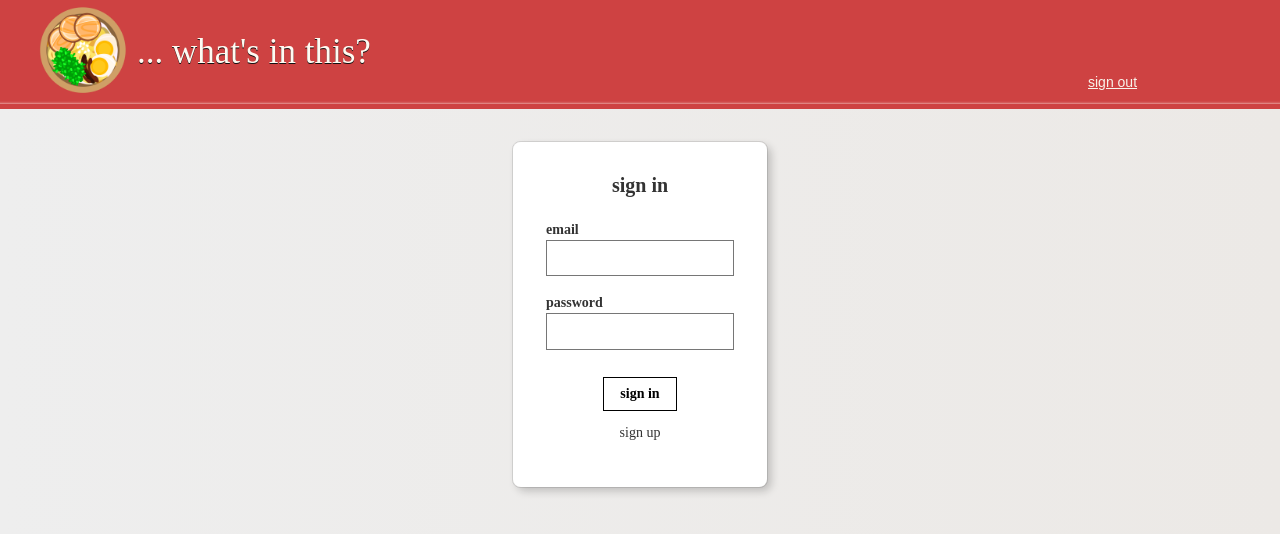
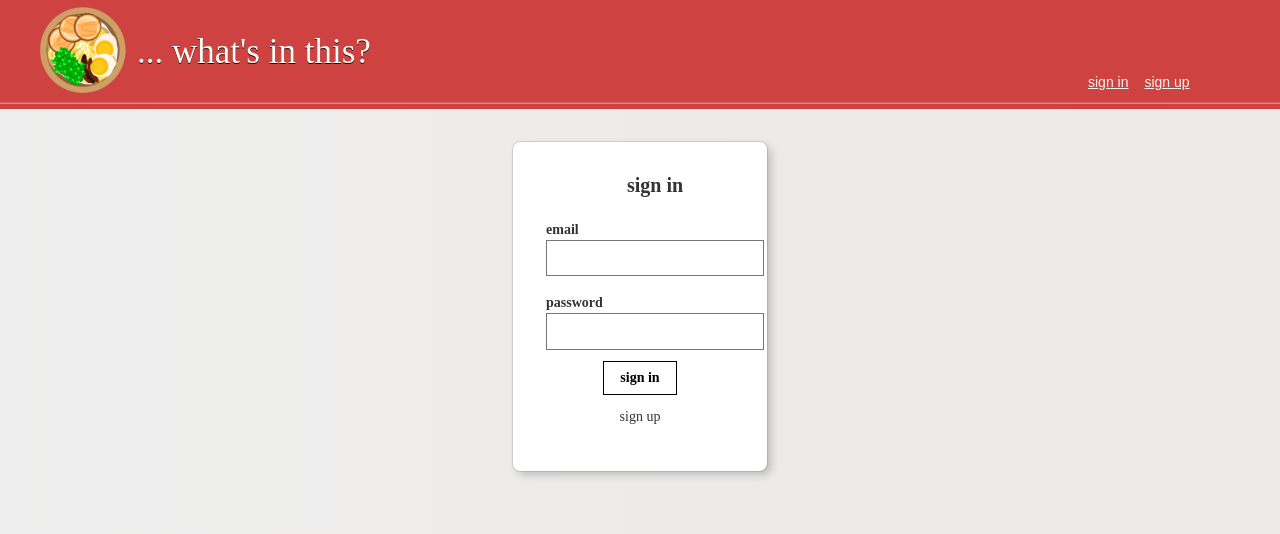
Before and after one commit to bmumz/whats-in-this, a React (Create React App) app: page / in a window 1280 px wide. Shown: the top 534 px of the page. Built offline with nearby package versions, Linux system fonts and the light colour scheme; what clarifai would draw is missing.

Commit message:
cleaned up some repeated code

```diff
--- a/src/App.js
+++ b/src/App.js
@@ -5,23 +5,46 @@ import Nav from "./Components/nav/nav";
 import SignIn from "./Components/signIn/signIn";
 import SignUp from "./Components/signUp/signUp";
 import ImageLinkForm from "./Components/ImageLinkForm/imageLinkForm";
-// import UserInfo from "./Components/UserInfo/userInfo";
+import UserInfo from "./Components/UserInfo/userInfo";
 import RecipePrediction from "./Components/RecipePrediction/recipePrediction";
+
 const app = new Clarifai.App({
   apiKey: "4e32a1dc665a4462a7886ee38d1ddcb7",
 });
 
+const initialState = {
+  input: "",
+  imageUrl: "",
+  results: [],
+  imageAlt: "",
+  route: "signin",
+  isSignedIn: false,
+  user: {
+    id: "",
+    name: "",
+    email: "",
+    entries: 0,
+    joined: "",
+  },
+};
+
 class App extends Component {
   constructor() {
     super();
-    this.state = {
-      input: "",
-      imageUrl: "",
-      results: [],
-      imageAlt: "",
-      route: "signin",
-    };
+    this.state = initialState;
   }
+
+  loadUser = (data) => {
+    this.setState({
+      user: {
+        id: data.id,
+        name: data.name,
+        email: data.email,
+        entries: data.entries,
+        joined: data.joined,
+      },
+    });
+  };
 
   transformResponse = (data) => {
     const clarafaiIngredients = data.outputs[0].data.concepts;
@@ -42,22 +65,48 @@ class App extends Component {
     this.setState({ imageUrl: this.state.input });
     app.models
       .predict(Clarifai.FOOD_MODEL, this.state.input)
-      .then((response) => this.transformResponse(response))
+      .then((response) => {
+        if (response) {
+          fetch("http://localhost:3000/image", {
+            method: "put",
+            headers: { "Content-Type": "application/json" },
+            body: JSON.stringify({
+              id: this.state.user.id,
+            }),
+          })
+            .then((response) => response.json())
+            .then((count) => {
+              this.setState(Object.assign(this.state.user, { entries: count }));
+            })
+            .catch(console.log);
+        }
+
+        this.transformResponse(response);
+      })
       .catch((err) => console.log(err));
   };
 
   onRouteChange = (route) => {
-    this.setState({ route: route });
+    if (route === "signout") {
+      this.setState(initialState);
+    } else if (route === "home") {
+      this.setState({ isSignedIn: true });
+    }
+    this.setState({ route });
   };
 
   render() {
-    let { imageUrl, results } = this.state;
+    let { imageUrl, results, route, isSignedIn } = this.state;
 
     return (
       <div className="App">
-        <Nav onRouteChange={this.onRouteChange} />
-        {this.state.route === "home" ? (
+        <Nav isSignedIn={isSignedIn} onRouteChange={this.onRouteChange} />
+        {route === "home" ? (
           <div>
+            <UserInfo
+              name={this.state.user.name}
+              entries={this.state.user.entries}
+            />
             <RecipePrediction
               imageUrl={imageUrl}
               results={results}
@@ -67,15 +116,20 @@ class App extends Component {
               onInputChange={this.onInputChange}
               onButtonSubmit={this.onButtonSubmit}
             />
-            {/* <UserInfo /> */}
           </div>
-        ) : this.state.route === "signin" ? (
+        ) : route === "signup" ? (
           <div>
-            <SignIn onRouteChange={this.onRouteChange} />
+            <SignUp
+              onRouteChange={this.onRouteChange}
+              loadUser={this.loadUser}
+            />
           </div>
         ) : (
           <div>
-            <SignUp onRouteChange={this.onRouteChange} />
+            <SignIn
+              onRouteChange={this.onRouteChange}
+              loadUser={this.loadUser}
+            />
           </div>
         )}
       </div>
--- a/src/Components/UserInfo/userInfo.css
+++ b/src/Components/UserInfo/userInfo.css
@@ -1,4 +1,5 @@
 .userContainer {
+  background-color: #ce4242;
   display: flex;
   flex-direction: column;
   margin: 2rem;
--- /dev/null
+++ b/src/Components/form/form.js
@@ -0,0 +1,25 @@
+import React, { Component } from "react";
+
+class Form extends Component {
+  render() {
+    let { inputType, onChange } = this.props;
+    return (
+      <div>
+        <div className="mt3">
+          <label className="db fw6 lh-copy f6" htmlFor={inputType}>
+            {inputType}
+          </label>
+          <input
+            className="pa2 input-reset ba bg-transparent hover-black"
+            type={inputType}
+            name={inputType}
+            id={inputType}
+            onChange={onChange}
+          />
+        </div>
+      </div>
+    );
+  }
+}
+
+export default Form;
--- a/src/Components/nav/nav.js
+++ b/src/Components/nav/nav.js
@@ -2,22 +2,42 @@ import React from "react";
 import "./nav.css";
 import Logo from "../logo/logo";
 
-const Nav = ({ onRouteChange }) => {
-  return (
-    <div>
+const Nav = ({ onRouteChange, isSignedIn }) => {
+  if (isSignedIn) {
+    return (
       <nav className="navbar">
         <Logo />
         <div className="loginContainer">
           <p
             className="login f6 link dim avenir underline  pointer"
-            onClick={() => onRouteChange("")}
+            onClick={() => onRouteChange("signout")}
           >
             sign out
           </p>
         </div>
       </nav>
-    </div>
-  );
+    );
+  } else {
+    return (
+      <nav className="navbar">
+        <Logo />
+        <div className="loginContainer">
+          <p
+            className="login f6 link dim avenir underline  pointer"
+            onClick={() => onRouteChange("signin")}
+          >
+            sign in
+          </p>
+          <p
+            className="login f6 link dim avenir underline  pointer"
+            onClick={() => onRouteChange("signup")}
+          >
+            sign up
+          </p>
+        </div>
+      </nav>
+    );
+  }
 };
 
 export default Nav;
--- a/src/Components/signIn/signIn.js
+++ b/src/Components/signIn/signIn.js
@@ -1,6 +1,40 @@
-import React from "react";
+import React, { Component } from "react";
+import Form from "../form/form";
 
-const SignIn = ({ onRouteChange }) => {
+class SignIn extends Component {
+  constructor(props) {
+    super(props);
+    this.state = {
+      signInEmail: "",
+      signInPassword: "",
+    };
+  }
+  onEmailChange = (event) => {
+    this.setState({ signInEmail: event.target.value });
+  };
+  onPasswordChange = (event) => {
+    this.setState({ signInPassword: event.target.value });
+  };
+  onSubmitSignIn = () => {
+    fetch("http://localhost:3000/signin", {
+      method: "post",
+      headers: { "Content-Type": "application/json" },
+      body: JSON.stringify({
+        email: this.state.signInEmail,
+        password: this.state.signInPassword,
+      }),
+    })
+      .then((response) => response.json())
+      .then((user) => {
+        if (user.id) {
+          this.props.loadUser(user);
+          this.props.onRouteChange("home");
+        }
+      });
+  };
+
+  render() {
+    const { onRouteChange } = this.props;
     return (
       <div className="center ">
         <article className="br3 ba dark-gray b--black-10 mv4 mw5">
@@ -8,33 +42,13 @@ const SignIn = ({ onRouteChange }) => {
             <div className="measure">
               <fieldset id="sign_up" className="ba b--transparent ph0 mh0">
                 <legend className="f4 fw6 ph0 mh0 center">sign in</legend>
-              <div className="mt3">
-                <label className="db fw6 lh-copy f6" for="email-address">
-                  email
-                </label>
-                <input
-                  className="pa2 input-reset ba bg-transparent hover-white w-100"
-                  type="email"
-                  name="email-address"
-                  id="email-address"
-                />
-              </div>
-              <div className="mv3">
-                <label className="db fw6 lh-copy f6" for="password">
-                  password
-                </label>
-                <input
-                  className="b pa2 input-reset ba bg-transparent hover-white w-100"
-                  type="password"
-                  name="password"
-                  id="password"
-                />
-              </div>
+                <Form onChange={this.onEmailChange} inputType="email" />
+                <Form onChange={this.onPasswordChange} inputType="password" />
               </fieldset>
               <div className="center">
                 <input
                   className="b ph3 pv2 input-reset ba b--black bg-transparent grow pointer f6 dib"
-                onClick={() => onRouteChange("home")}
+                  onClick={this.onSubmitSignIn}
                   type="submit"
                   value="sign in"
                 />
@@ -50,6 +64,7 @@ const SignIn = ({ onRouteChange }) => {
         </article>
       </div>
     );
-};
+  }
+}
 
 export default SignIn;
--- a/src/Components/signUp/signUp.js
+++ b/src/Components/signUp/signUp.js
@@ -1,6 +1,46 @@
-import React from "react";
+import React, { Component } from "react";
+import Form from "../form/form";
 
-const SignUp = ({ onRouteChange }) => {
+class SignUp extends Component {
+  constructor(props) {
+    super(props);
+    this.state = {
+      email: "",
+      password: "",
+      name: "",
+    };
+  }
+  onNameInput = (event) => {
+    this.setState({ name: event.target.value });
+  };
+
+  onEmailInput = (event) => {
+    this.setState({ email: event.target.value });
+  };
+  onPasswordInput = (event) => {
+    this.setState({ password: event.target.value });
+  };
+
+  onSubmitSignUp = () => {
+    fetch("http://localhost:3000/signup", {
+      method: "post",
+      headers: { "Content-Type": "application/json" },
+      body: JSON.stringify({
+        email: this.state.email,
+        password: this.state.password,
+        name: this.state.name,
+      }),
+    })
+      .then((response) => response.json())
+      .then((user) => {
+        if (user) {
+          this.props.loadUser(user);
+          this.props.onRouteChange("home");
+        }
+      });
+  };
+
+  render() {
     return (
       <div className="center ">
         <article className="br3 ba dark-gray b--black-10 mv4 mw5">
@@ -8,39 +48,14 @@ const SignUp = ({ onRouteChange }) => {
             <div className="measure">
               <fieldset id="sign_up" className="ba b--transparent ph0 mh0">
                 <legend className="f4 fw6 ph0 mh0 center">sign up</legend>
-              <div className="mt3">
-                <label className="db fw6 lh-copy f6" htmlFor="name">
-                  name
-                </label>
-                <input
-                  className="pa2 input-reset ba bg-transparent hover-white w-100"
-                  type="email"
-                  id="name"
-                />
-                <label className="db fw6 lh-copy f6" htmlFor="email-address">
-                  email
-                </label>
-                <input
-                  className="pa2 input-reset ba bg-transparent hover-white w-100"
-                  type="email"
-                  id="email-address"
-                />
-              </div>
-              <div className="mv3">
-                <label className="db fw6 lh-copy f6" htmlFor="password">
-                  password
-                </label>
-                <input
-                  className="b pa2 input-reset ba bg-transparent hover-white w-100"
-                  type="password"
-                  id="password"
-                />
-              </div>
+                <Form onChange={this.onNameInput} inputType="name" />
+                <Form onChange={this.onEmailInput} inputType="email" />
+                <Form onChange={this.onPasswordInput} inputType="password" />
               </fieldset>
               <div className="center">
                 <input
                   className="b ph3 pv2 input-reset ba b--black bg-transparent grow pointer f6 dib"
-                onClick={() => onRouteChange("home")}
+                  onClick={this.onSubmitSignUp}
                   type="submit"
                   value="Sign up"
                 />
@@ -50,6 +65,7 @@ const SignUp = ({ onRouteChange }) => {
         </article>
       </div>
     );
-};
+  }
+}
 
 export default SignUp;
```
Also changed, not shown: src/Components/UserInfo/userInfo.js (+5 -4 lines). Lines whose indentation alone changed are shown as unchanged.
